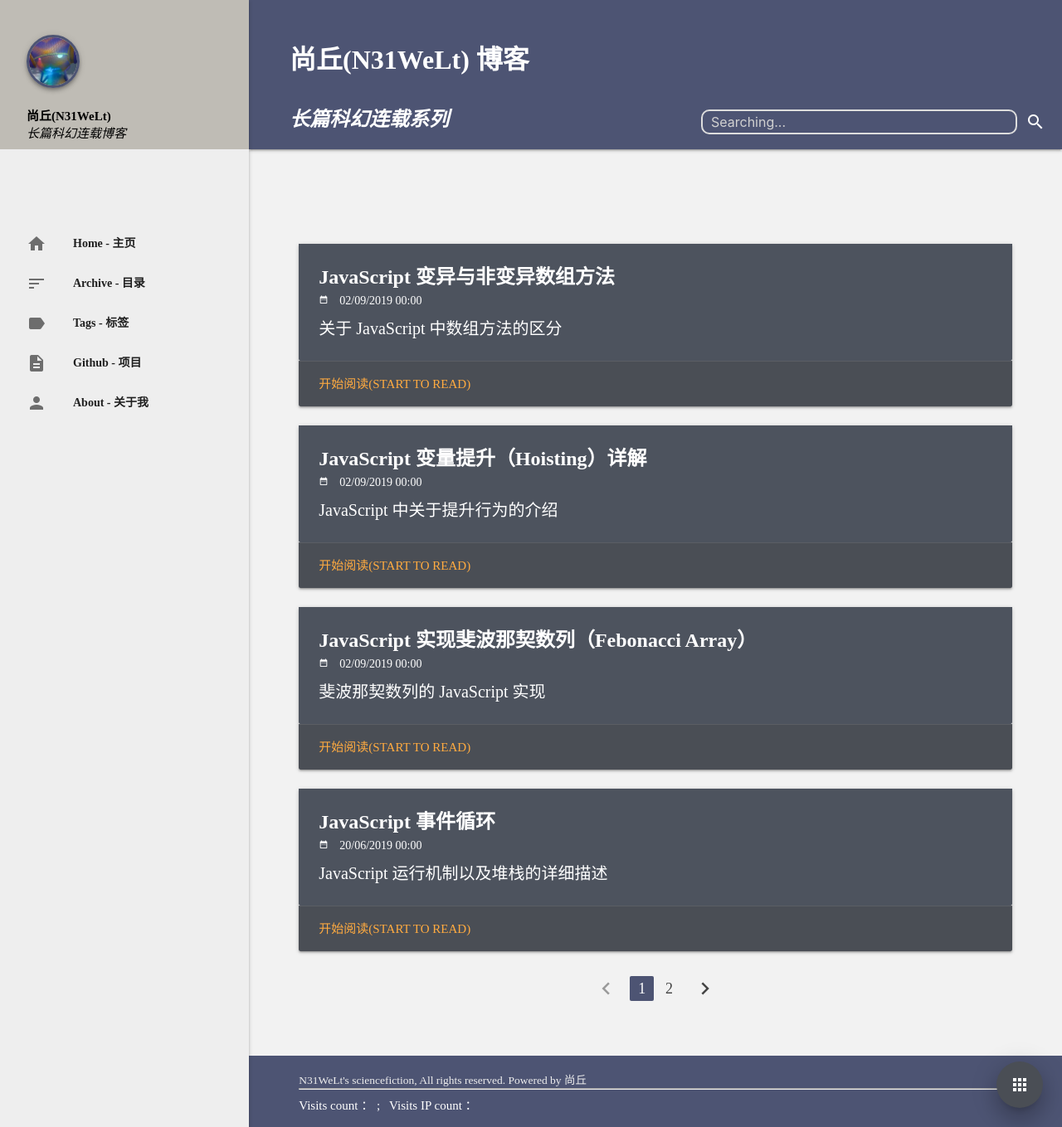
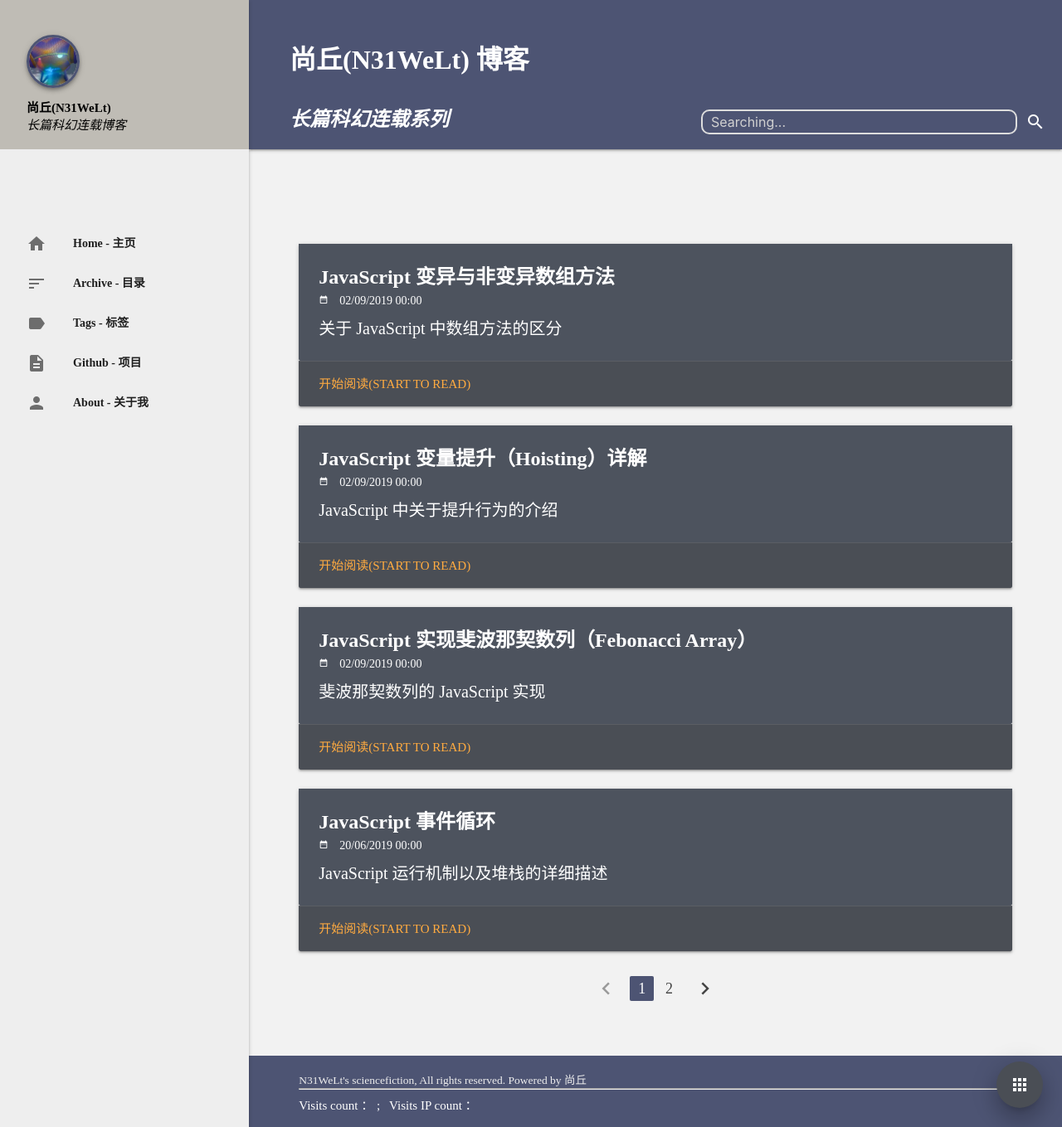
Before and after one commit to keepwalk/keepwalk.github.io, a Jekyll site: the page built from index.html, in a window 1280 px wide and 1359 px high. Shown: the whole window at 83% size. Built offline with Jekyll 4.4.1, drawn with Linux system fonts in a browser that asks for light colours; the list of posts is cut into pages by our own code; comment, search, counter and statistics services are not loaded.

Commit message:
Update page.sass

```diff
--- a/assets/css/page.sass
+++ b/assets/css/page.sass
@@ -64,7 +64,7 @@ header
       left: 32px
     .user-info
       position: absolute
-      bottom: 10px
+      bottom: 20px
       left: 32px
       line-height: initial
     .circle
```
